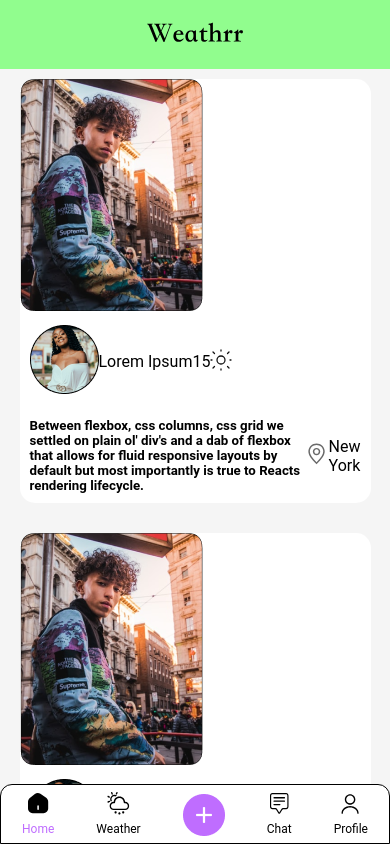
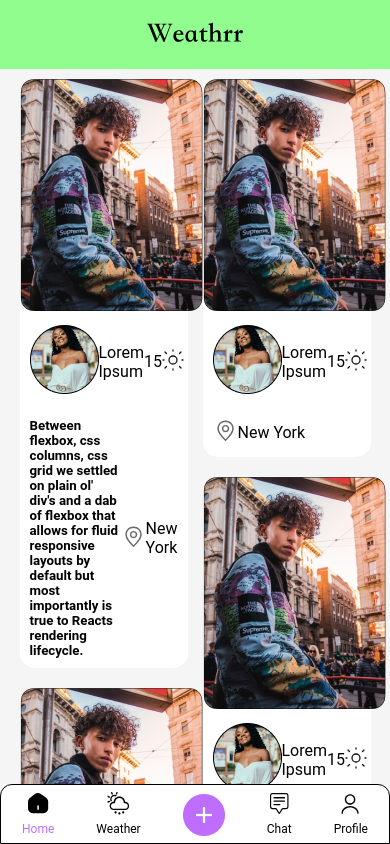
Before and after one commit to adetoye-dev/weathrr-app, a React (Vite) app: page / in a window 390 px wide. Shown: the top 844 px of the page. Built offline with nearby package versions, Linux system fonts and the light colour scheme; no server answers.

Commit message:
Make masonry layout responsive

```diff
--- a/src/App.css
+++ b/src/App.css
@@ -15,16 +15,29 @@
   display: -webkit-box; /* Not needed if autoprefixing */
   display: -ms-flexbox; /* Not needed if autoprefixing */
   display: flex;
-  margin-left: -30px; /* gutter size offset */
+  margin-left: -15px; /* gutter size offset */
   width: auto;
 }
 .my-masonry-grid_column {
-  padding-left: 30px; /* gutter size */
+  padding-left: 15px; /* gutter size */
   background-clip: padding-box;
 }
 
 /* Style your items */
 .my-masonry-grid_column > div {
   /* change div to reference your elements you put in <Masonry> */
-  margin-bottom: 30px;
+  margin-bottom: 20px;
 }
+
+@media (min-width: 700px) {
+  .my-masonry-grid {
+    margin-left: -30px;
+  }
+  .my-masonry-grid_column {
+    padding-left: 30px;
+  }
+
+  .my-masonry-grid_column > div {
+    margin-bottom: 30px;
+  }
+}
--- a/src/components/home/HomePage.jsx
+++ b/src/components/home/HomePage.jsx
@@ -6,7 +6,6 @@ const HomePage = () => {
     default: 4,
     1100: 3,
     700: 2,
-    500: 1,
   };
 
   return (
```
